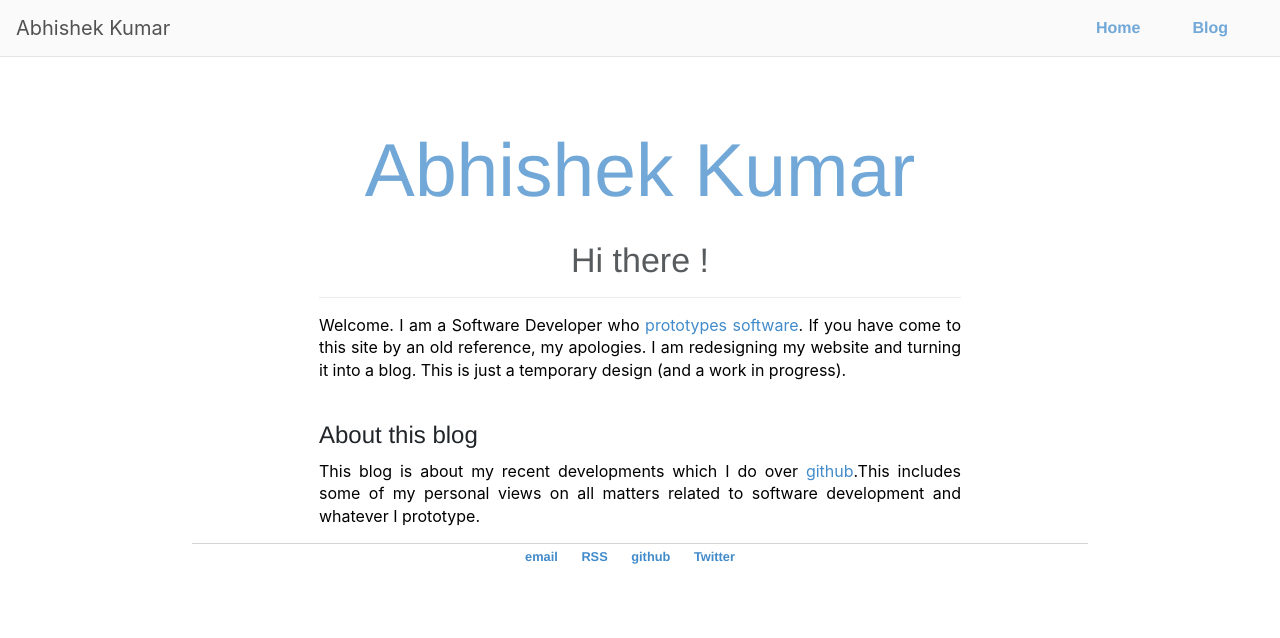
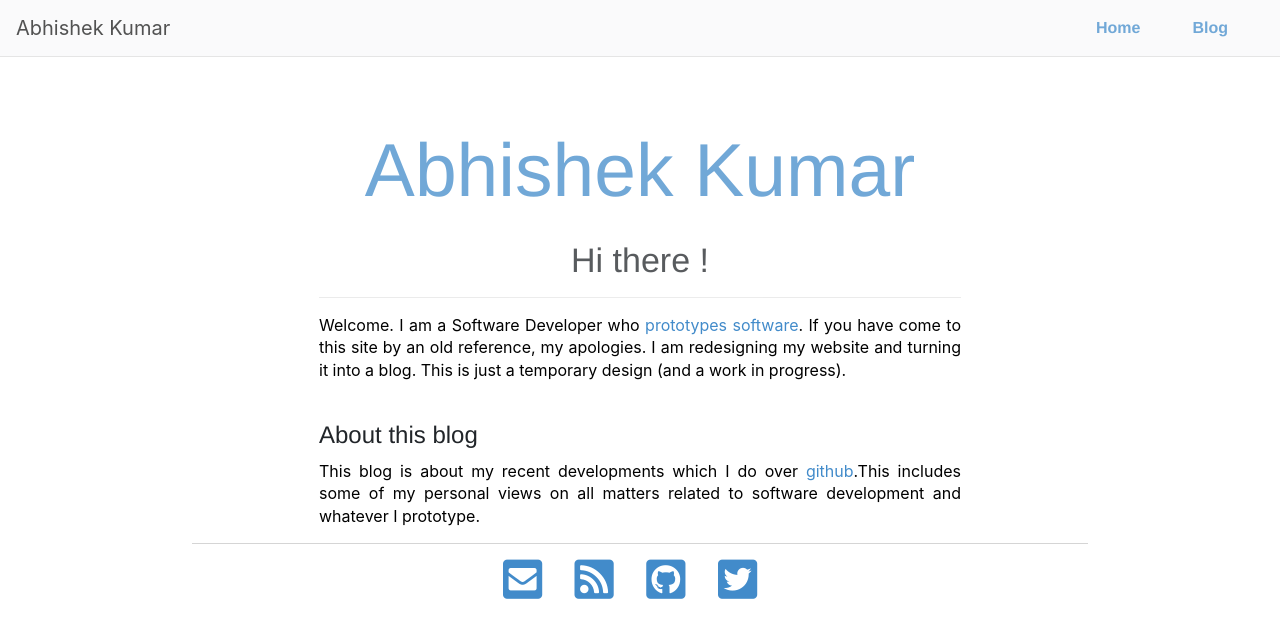
Before and after one commit to Mr-Kumar-Abhishek/brain-beats-blog, a Jekyll site: the page built from index.html, in a window 1280 px wide. Shown: the top 638 px of the page. Built offline with Jekyll 4.4.1, drawn with Linux system fonts in a browser that asks for light colours; nearby versions of some CDN libraries.

Commit message:
include social icons

```diff
--- a/_layouts/default.html
+++ b/_layouts/default.html
@@ -67,10 +67,10 @@ layout: compress
 		</div>
 		<footer class="text-center">
     		<ul>
-        		<li><a href="mailto:mr.kumar.abhishek@email.com">email</a></li>
-        		<li><a href="http://mr-kumar-abhishek.github.io/blog/atom.xml">RSS</a></li>
-        		<li><a href="https://github.com/Mr-Kumar-Abhishek">github</a></li>
-        		<li><a href='https://twitter.com/mr_kumar_'>Twitter</a>
+        		<li><a href="mailto:mr.kumar.abhishek@email.com"><i title="email" class="fas fa-envelope-square"></i></a></li>
+        		<li><a href="http://mr-kumar-abhishek.github.io/blog/atom.xml"><i title="RSS" class="fas fa-rss-square"></i></a></li>
+        		<li><a href="https://github.com/Mr-Kumar-Abhishek"><i title="github" class="fab fa-github-square"></i></a></li>
+        		<li><a href='https://twitter.com/mr_kumar_'><i title="twitter" class="fab fa-twitter-square"></i></a>
 			</ul>
 		</footer>
 		{% include analytics.html %}
--- a/css/main.css
+++ b/css/main.css
@@ -1,2 +1,2 @@
-html{background:#FFF;color:#000}body{margin:auto;width:70%}header{border-bottom:57px solid #ddd;background-color:#fff;opacity:0.75;position:fixed;left:0px;top:0px;height:56px;width:100%;z-index:50}h1,h2,h3,h4,nav ul,footer ul{font-family:'Helvetica', 'Arial', 'Sans-Serif'}nav ul,footer ul{padding:0px;list-style:none;font-weight:bold}nav ul li,footer ul li{display:inline;margin-right:20px}a{text-decoration:none;color:#428bca}a:hover{text-decoration:underline}h1{font-size:2em;margin-bottom:25px}h2{font-size:1.7em}h3{font-size:1.5em;margin-bottom:10px}h4{font-size:1.3em}h5{font-size:1.1em}h6{font-size:1em}p,.post ul li{font-size:1em;line-height:1.4em;color:#000;text-align:justify}.post{border-bottom:1px solid #D5D5D5}footer{border-top:1px solid #d5d5d5;padding-top:3px;font-size:.8em}ul.posts{margin:20px auto 40px;font-size:1.1em}ul.posts li{list-style:none}pre{padding:10px;overflow:auto;line-height:1.7;background-color:#5f656f;border-radius:5px}code{background-color:#5f656f;color:#e1ecf3;font-weight:bold}.container{padding-top:100px}.header-bar{left:0px;top:0px;position:relative;font-size:20px;display:block;opacity:0.75;width:100%;text-align:center;padding-top:25px;line-height:3em;z-index:25}.header-bar h1{color:#428bca;font-size:75px;font-weight:100}
+html{background:#FFF;color:#000}body{margin:auto;width:70%}header{border-bottom:57px solid #ddd;background-color:#fff;opacity:0.75;position:fixed;left:0px;top:0px;height:56px;width:100%;z-index:50}h1,h2,h3,h4,nav ul,footer ul{font-family:'Helvetica', 'Arial', 'Sans-Serif'}nav ul,footer ul{padding:0px;list-style:none;font-weight:bold}nav ul li,footer ul li{display:inline;margin-right:20px}a{text-decoration:none;color:#428bca}a:hover{text-decoration:underline}h1{font-size:2em;margin-bottom:25px}h2{font-size:1.7em}h3{font-size:1.5em;margin-bottom:10px}h4{font-size:1.3em}h5{font-size:1.1em}h6{font-size:1em}p,.post ul li{font-size:1em;line-height:1.4em;color:#000;text-align:justify}.post{border-bottom:1px solid #D5D5D5}footer{border-top:1px solid #d5d5d5;padding-top:3px;font-size:2.8em}ul.posts{margin:20px auto 40px;font-size:1.1em}ul.posts li{list-style:none}pre{padding:10px;overflow:auto;line-height:1.7;background-color:#5f656f;border-radius:5px}code{background-color:#5f656f;color:#e1ecf3;font-weight:bold}.container{padding-top:100px}.header-bar{left:0px;top:0px;position:relative;font-size:20px;display:block;opacity:0.75;width:100%;text-align:center;padding-top:25px;line-height:3em;z-index:25}.header-bar h1{color:#428bca;font-size:75px;font-weight:100}
 /*# sourceMappingURL=main.css.map */
--- a/css/main.scss
+++ b/css/main.scss
@@ -82,7 +82,7 @@ p, .post ul li {
 footer {
     border-top: 1px solid #d5d5d5;
     padding-top: 3px;
-    font-size: .8em;
+    font-size: 2.8em;
 }
 
 ul.posts {
```
Also changed, not shown: 1 other file.
